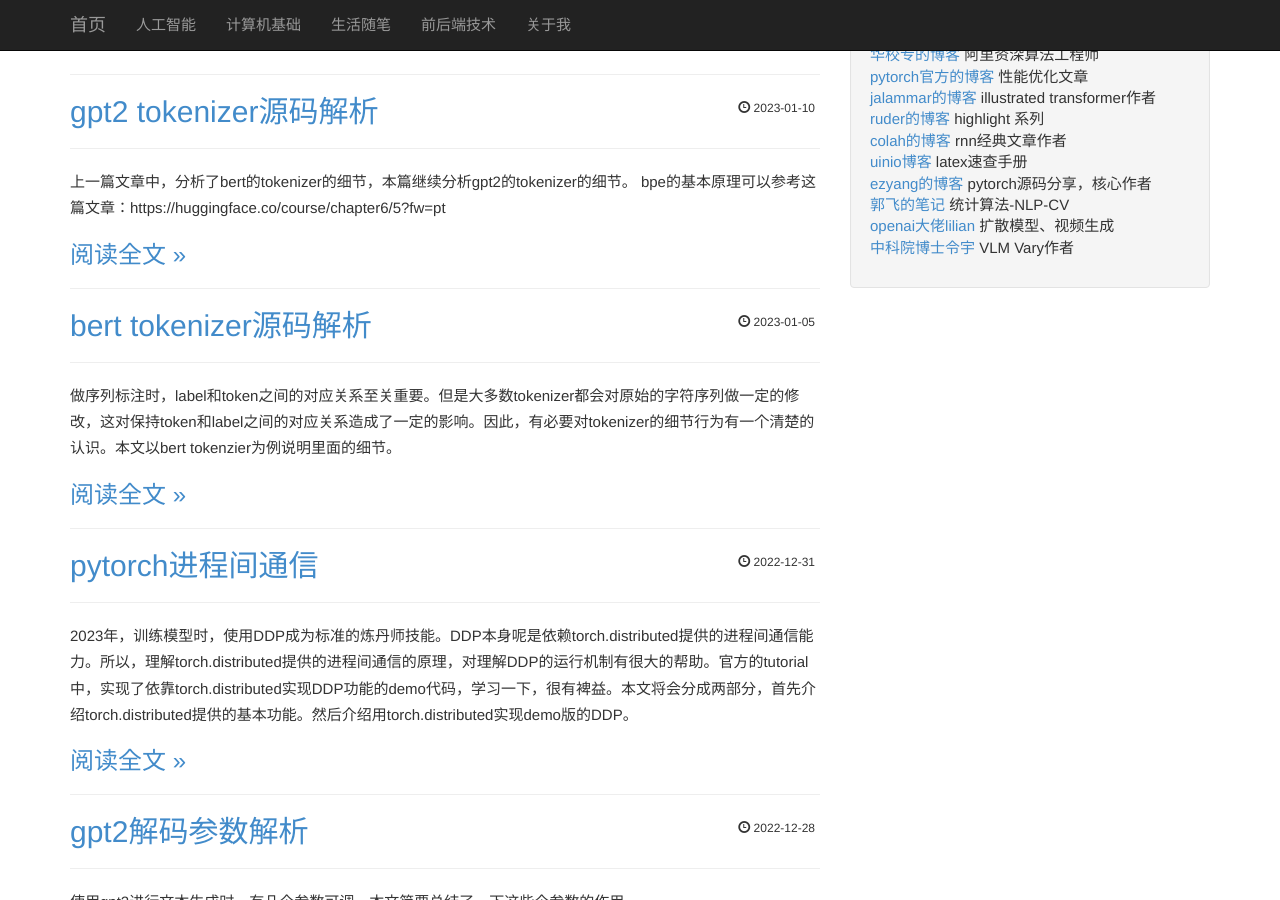
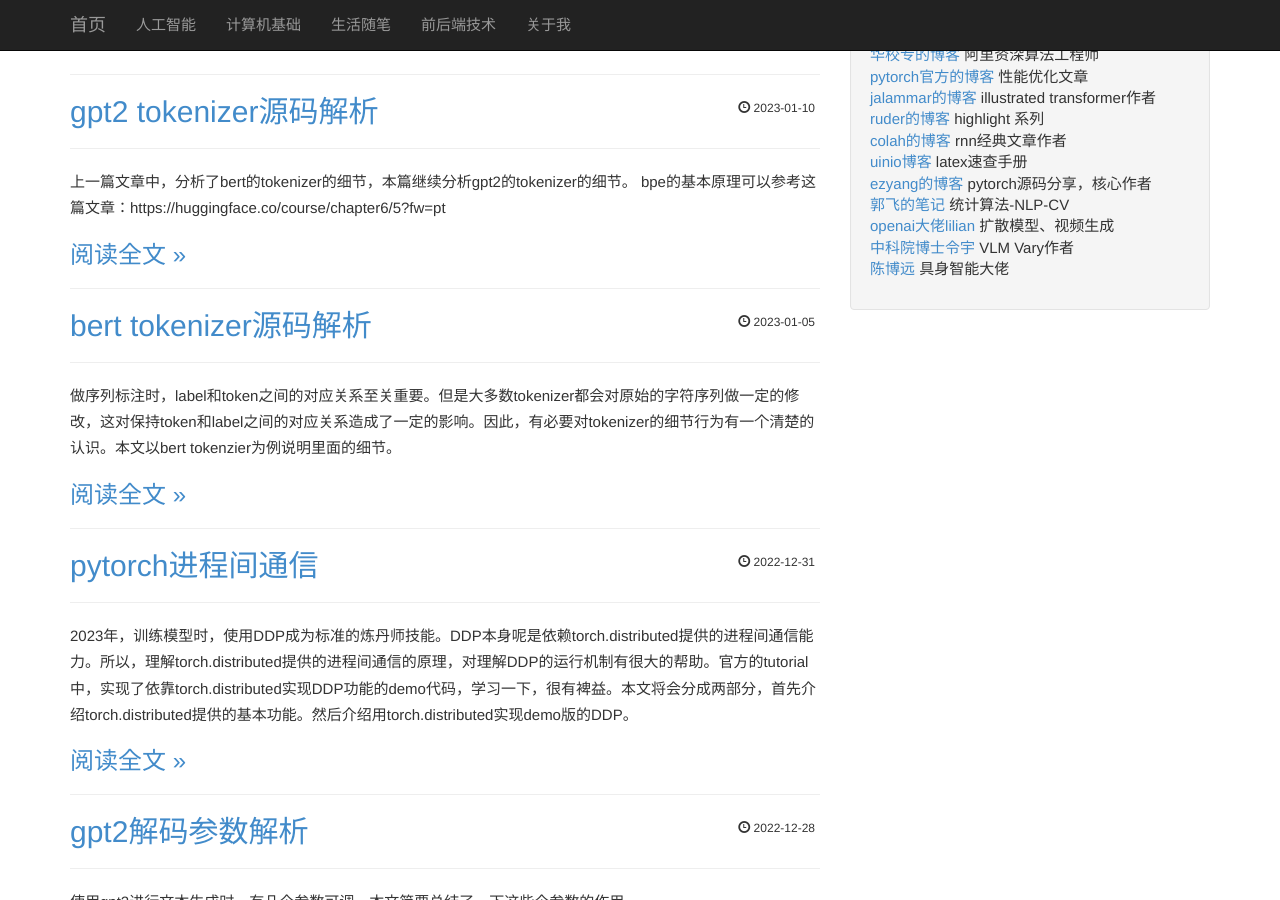
Before and after one commit to liwenju0/liwenju0.github.io, a Jekyll site: the page built from index.html, in a window 1280 px wide and 900 px high, scrolled down 798 px. Built offline with Jekyll 4.4.1, drawn with Linux system fonts in a browser that asks for light colours; the list of posts is cut into pages by our own code.

Commit message:
add  links

```diff
--- a/_includes/links.html
+++ b/_includes/links.html
@@ -52,5 +52,8 @@
               <li>
                 <a href="https://www.kppkkp.top/">中科院博士令宇</a> VLM Vary作者
               </li>
+              <li>
+                <a href="https://boyuan.space/index.html">陈博远</a> 具身智能大佬
+              </li>
 
             </ul>
```
